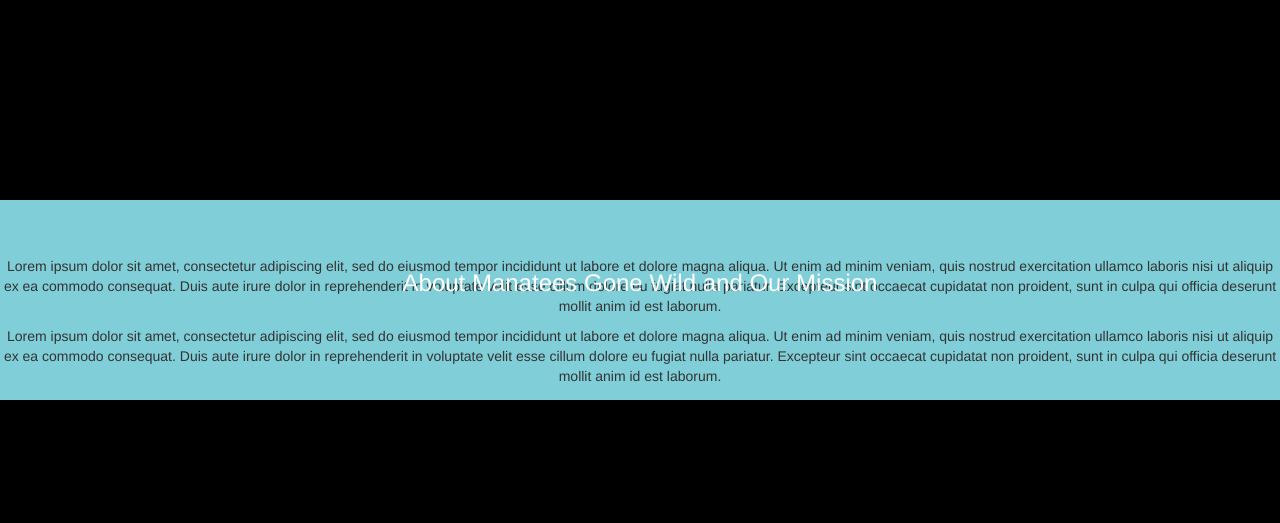
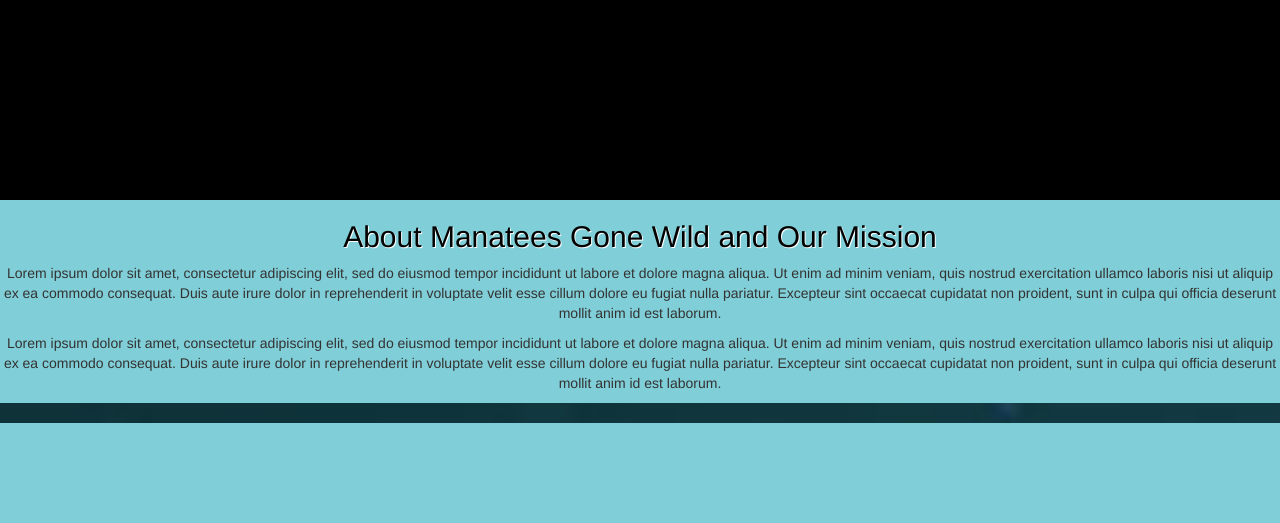
Before and after one commit to carlynsullivan/Manatees-Gone-Wild, a PHP site: page / in a window 1280 px wide. Shown: the part 1080-1603 px from the top of the page. Before the commit the page ends 1480 px from the top, so only its background shows below. Run offline with PHP 8.4, Linux system fonts and the light colour scheme; some libraries are stand-ins or nearby versions.

Commit message:
adjusted css for headings, new wording for about button, expanded about section

```diff
--- a/assets/css/style.css
+++ b/assets/css/style.css
@@ -96,21 +96,27 @@
 
 .caption {
   position: relative;
-  top: 120px;
+  top: 170px;
   float: right;
   right: 140px;
   width: 300px;
   height: 200px;
   /*background-color: white;*/
-  border-radius: 50%;
+  /*border-radius: 50%;*/
+  text-align: center;
+  color: white;
 }
 
-h3 {
-  position: relative;
-  top: 50px;
-  color: white;
-  /*text-shadow: 2px 2px #80CED7;*/
+h2 {
+  color: black;
+  text-shadow: 1px 1px #ffffff;
   text-align: center;
+}
+
+#about-section {
+  margin-bottom: 20px;
+  height: auto;
+  overflow: hidden;
 }
 
 /*.fullscreen-bg__video {
--- a/index.html
+++ b/index.html
@@ -101,7 +101,7 @@
           <h1>ManateesGoneWild.com</h1>
           <!-- <p><a class="btn btn-primary btn-lg" href="https://en.wikipedia.org/wiki/Manatee" role="button" target="_blank">Learn more</a></p> -->
 
-          <p><a class="btn btn-primary btn-lg" href="#about-section" role="button"><span class="sr-only">(current)</span>Learn more</a></p>
+          <p><a class="btn btn-primary btn-lg" href="#about-section" role="button"><span class="sr-only">(current)</span>Learn more about us</a></p>
         <!-- </div> -->
       <!-- </div> -->
 
@@ -131,7 +131,7 @@
 
 <div class="container" id="about-section">
 
-  <h3>About Manatees Gone Wild and Our Mission</h3>
+  <h2>About Manatees Gone Wild and Our Mission</h2>
 
   <p>
     Lorem ipsum dolor sit amet, consectetur adipiscing elit, sed do eiusmod tempor incididunt ut labore et dolore magna aliqua. Ut enim ad minim veniam, quis nostrud exercitation ullamco laboris nisi ut aliquip ex ea commodo consequat. Duis aute irure dolor in reprehenderit in voluptate velit esse cillum dolore eu fugiat nulla pariatur. Excepteur sint occaecat cupidatat non proident, sunt in culpa qui officia deserunt mollit anim id est laborum.
--- a/js/script.js
+++ b/js/script.js
@@ -64,6 +64,8 @@
 	  }
 	})();
 
+});//closing document ready function
+
 
 	//arkive embedded feature1
 	// function arkiveEmbedCallback(data) {
@@ -122,6 +124,3 @@
 	//         window.addEventListener('load', async_load_2, false);
 	// })
 	// ();
-
-
-});//closing document ready function
```
